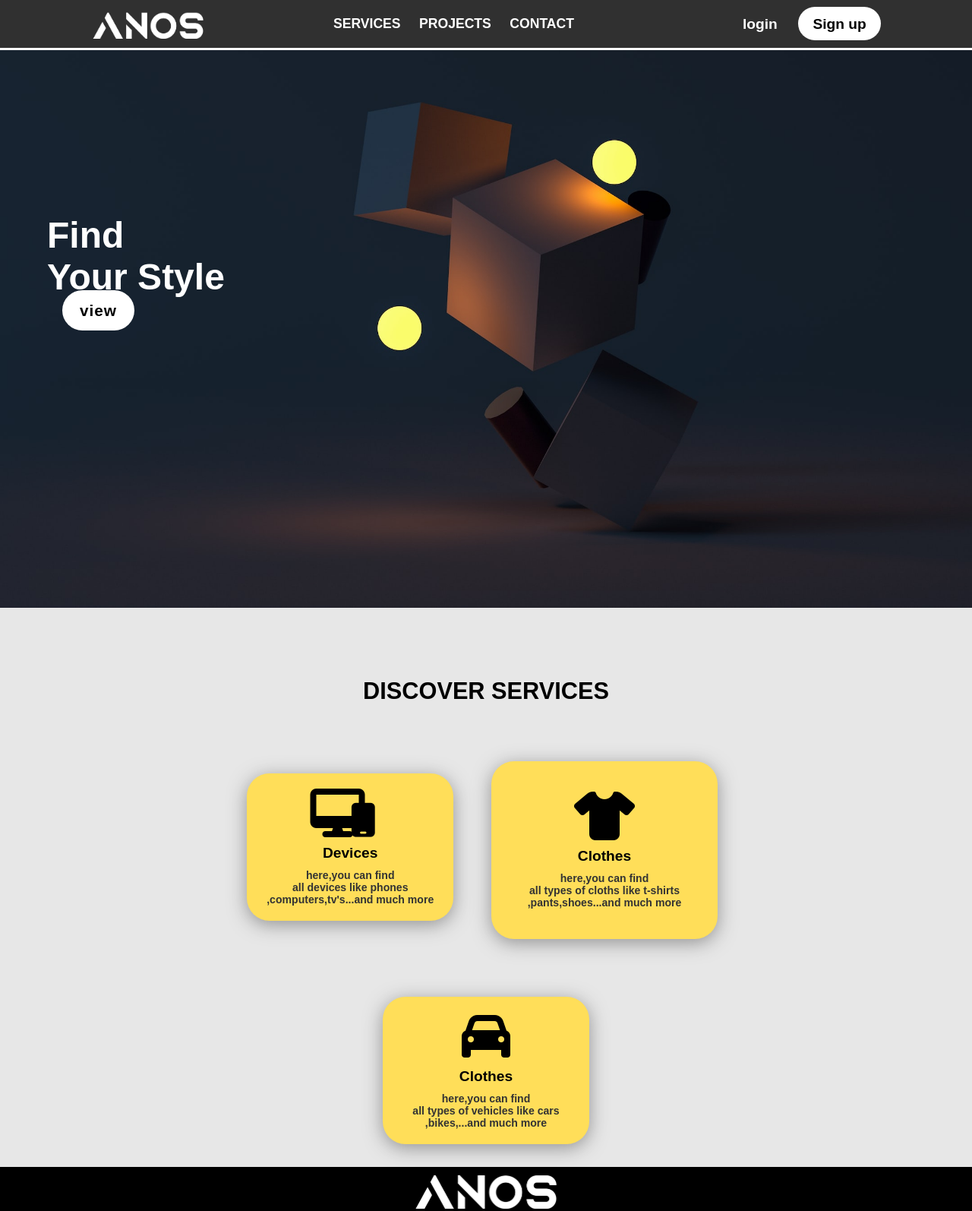
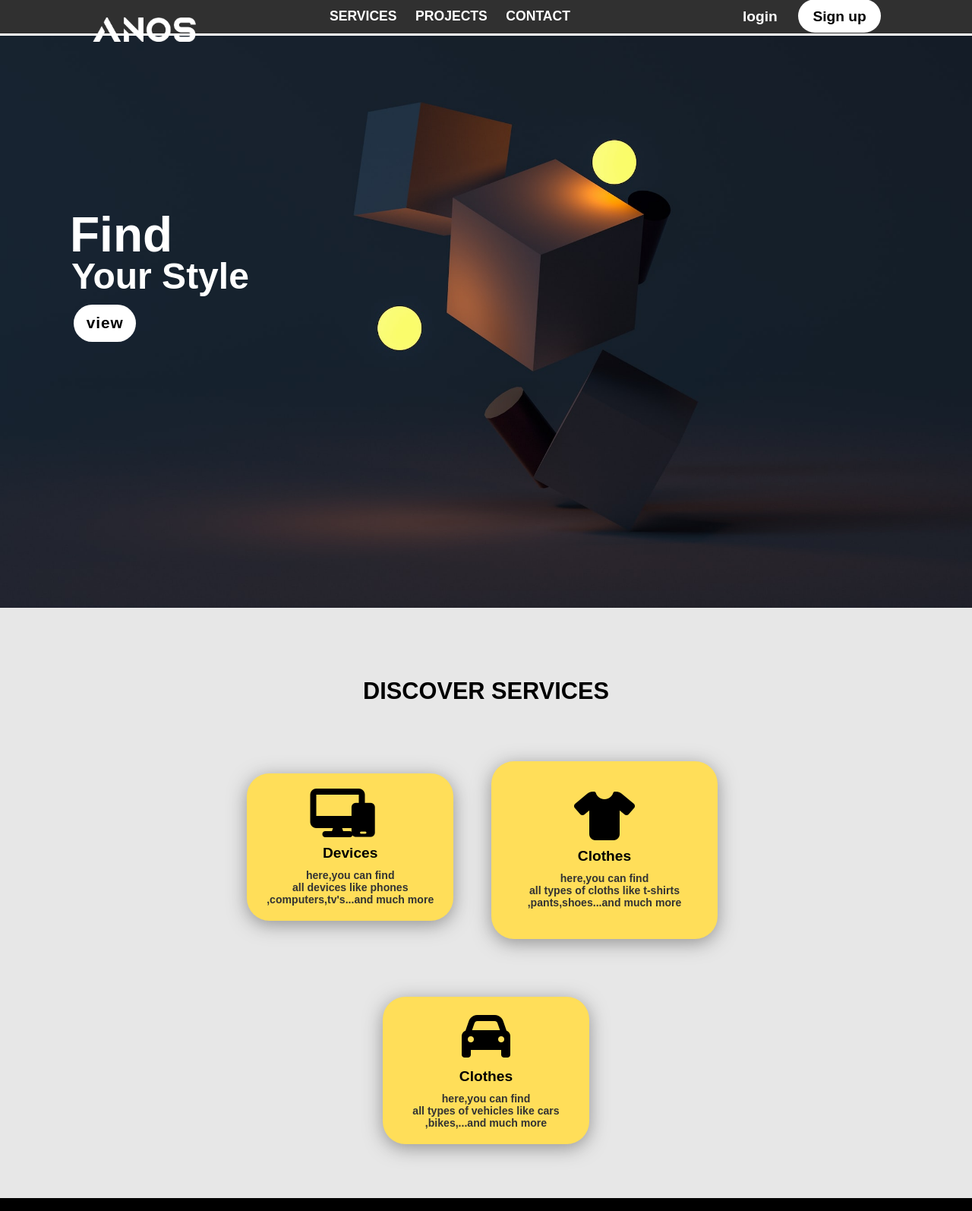
Before and after one commit to An-os/Anos, a plain HTML site: page index.html in a window 1280 px wide. Shown: the top 1594 px of the page at 76% size. Drawn offline with Linux system fonts and the light colour scheme.

Commit message:
Add files via upload

```diff
--- a/style.css
+++ b/style.css
@@ -13,7 +13,7 @@
     display: flex;
     justify-content: space-between;
     align-items:center;
-    padding: 8px 120px;
+    padding: 0PX 120px;
     border-style:solid;
     border-bottom:solid rgb(255, 255, 255);
     border-width: 3px;
@@ -22,7 +22,9 @@
     border-right: none;
   }
   .Anos{
-    width: 150px;
+    width: 140px;
+    position: relative;
+    top: 15px;
   }
 .navigation a{
     text-decoration: none;
@@ -46,27 +48,20 @@ color: rgb(255, 255, 255);
   background-size: cover;
 }
 .ev{
-  user-select: none;
   position: relative;
-  right: 120px;
+  right: 100px;
   margin-top: 80px;
 }
-.main h1{
+h1.woord{
   font-weight: 800;
+  font-size: 4em;
+}
+h1.word{
+  font-weight: 600;
   font-size: 3em;
   position: relative;
-  top: 10px;
-  right: 10px;
-}
-.main h2{
-  font-weight: 600;
-  font-size: 2.4em;
-}
-.main h3{
-  position: relative;
-  bottom: 3px;
-  font-weight:600 ;
-  font-size:1.8em ;
+  bottom: 10px;
+  left: 2px;
 }
 .main-btn{
   user-select: none;
@@ -77,18 +72,14 @@ color: rgb(255, 255, 255);
   font-size: 1.3em;
   letter-spacing: 1px;
   position: relative;
-  right: 110px;
+  right: 95px;
   display: inline-block;
-  padding: 0.7em  1.1em;
+  padding: 0.6em  0.8em;
   border-radius: 90px;
-  margin-bottom: 40px; /* أبعدناه عن العناصر الموجودة تحته */
   transition: 0.7s ease;
 }
 .main-btn:hover{/* تعني ماذا سيحصل عند تمرير الفارة فوق الزر hover*/
-  background-color:#000000;
-  color: hsl(0, 0%, 100%);
-  transform:translatey(2px);
-  box-shadow: #ffffff 0px 0px 8px;
+  transform: scale(1.1);
 }
 .signup{
   text-decoration: none;
@@ -101,7 +92,7 @@ color: rgb(255, 255, 255);
   transition: 0.5s ease;
 }
 .signup:hover{
-  transform: scale(1.1);
+  transform: scale(1.1em);
 }
 .login{
   text-decoration: none;
@@ -112,7 +103,7 @@ color: rgb(255, 255, 255);
 }
 .cards{
 user-select: none;
-height: 736px;
+height: 777px;
 background-color:#e7e7e7;
 font-size: 80%;
 }
@@ -211,8 +202,9 @@ font-size: 70%;
   transform: scale(1.1);
 }
 .foote{
-  height: 712px;
+  height: 772px;
   background-color: #000000;
+  position: relative;
 }
 .sentence{
   color: aliceblue;
@@ -343,4 +335,6 @@ bottom: 70px;
 }
 .name{
   width: 15%;
+  position: relative;
+  top: 20px;
 }
```
